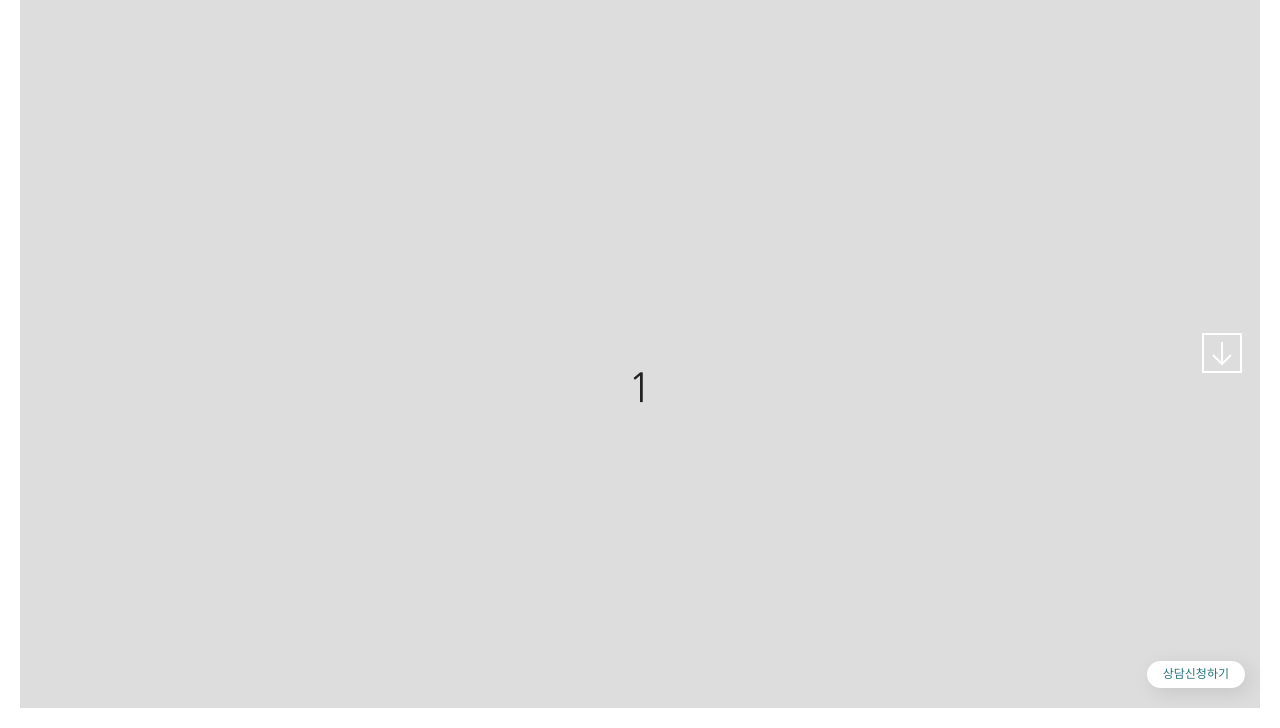
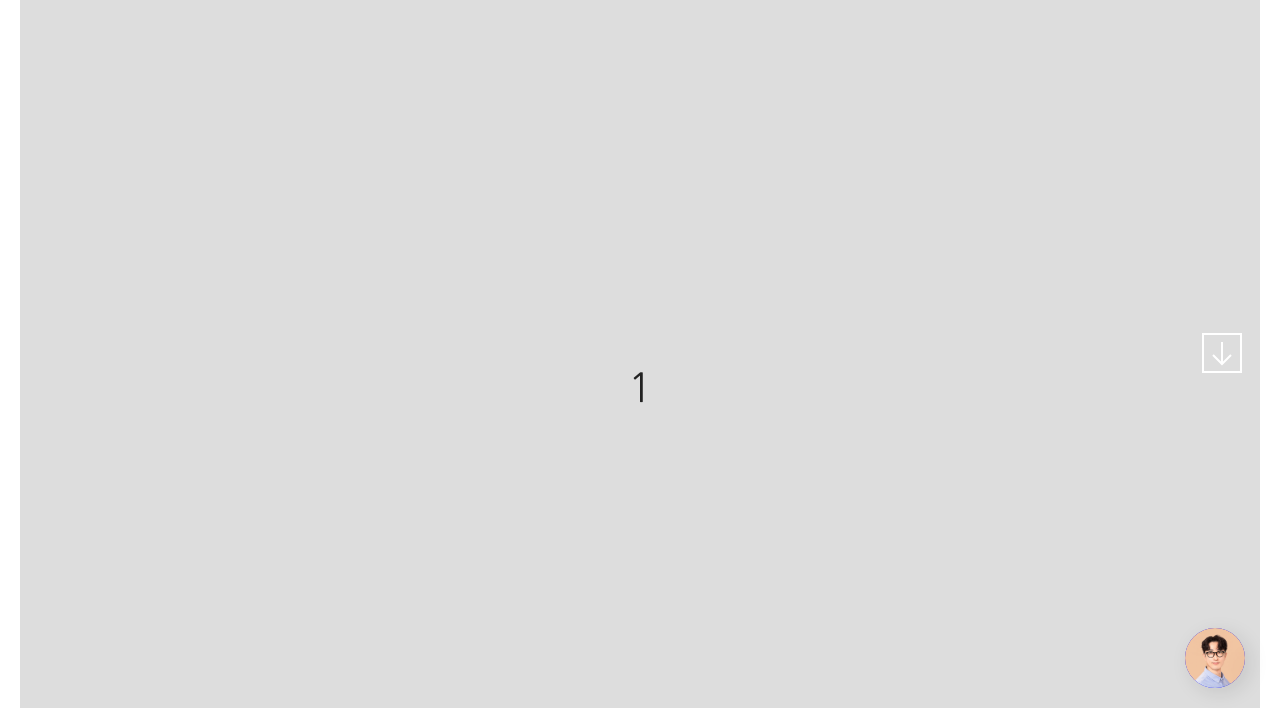
Before and after one commit to himzei/taxbaroyogi, a plain HTML site: page index.html in a window 1280 px wide. Shown: the part 72-800 px from the top of the page. Drawn offline with nearby package versions, Linux system fonts and the light colour scheme.

Commit message:
profile img

```diff
--- a/index.html
+++ b/index.html
@@ -4,6 +4,8 @@
     <meta charset="UTF-8" />
     <meta name="viewport" content="width=device-width, initial-scale=1" />
     <title>세무회계 대교 홈페이지 방문을 환영합니다.</title>
+    <!-- 파비콘 -->
+    <link rel="icon" href="./favicon.ico" />
     <!-- reset CSS cdn -->
     <link
       rel="stylesheet"
@@ -123,7 +125,9 @@
     <a href="#" class="gototop">
       <span class="material-icons">arrow_upward</span>
     </a>
-    <a href="#" class="btn btn-consulting">상담신청하기</a>
+    <a href="#" class="btn btn-consulting">
+      <img src="./images/profile_small.jpg" alt="상담신청" />
+    </a>
 
     <nav>
       <ul class="cd-vertical-nav">
--- a/style.css
+++ b/style.css
@@ -80,13 +80,22 @@ header {
   position: fixed;
   right: 35px;
   bottom: 40px;
-  background-color: #fff;
-  padding: 5px 16px;
-  border-radius: 20px;
-  font-size: 12px;
+  width: 60px;
+  height: 60px;
+  display: flex;
+  justify-content: center;
+  align-items: center;
+  background-color: blue;
+  border-radius: 50%;
+  overflow: hidden;
   box-shadow: 5px 5px 20px rgba(0, 0, 0, 0.1);
   transition: 0.5s;
 }
 .btn-consulting:active {
   transform: scale(0);
 }
+.btn-consulting img {
+  width: inherit;
+  height: inherit;
+  object-fit: cover;
+}
```
Also changed, not shown: images/profile.jpg (added), images/profile_small.jpg (added).
